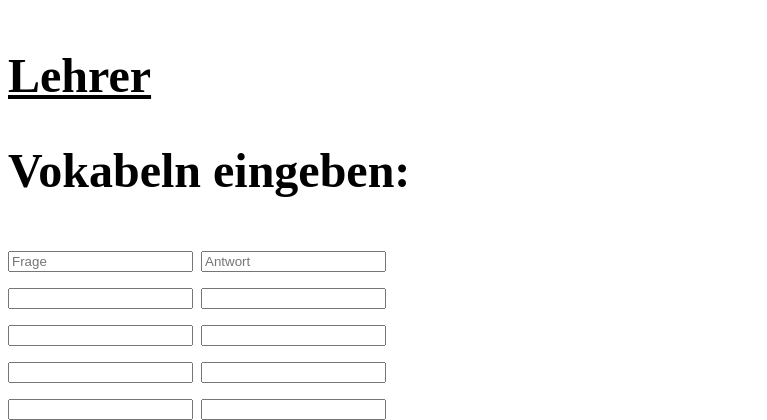
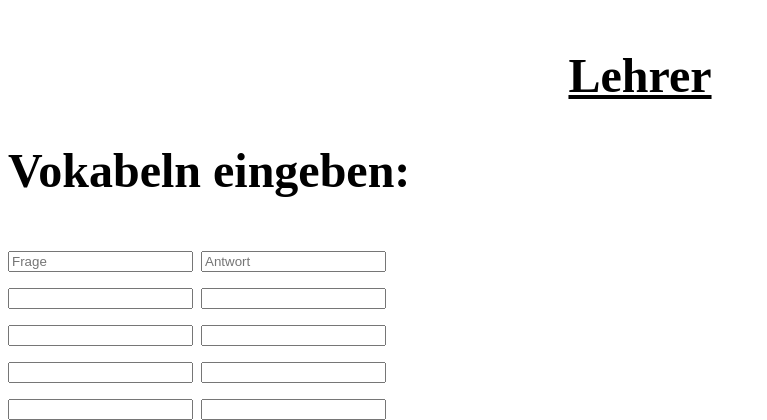
Before and after one commit to httfbw/100Points, a Flask app: page /teach/ in a window 1280 px wide. Shown: the part 425-845 px from the top of the page, without its empty margins (0-767 px from the left). Run offline with Flask 2, Linux system fonts and the light colour scheme; some libraries are stand-ins or nearby versions.

Commit message:
Texte zentriert

```diff
--- a/templates/teach.html
+++ b/templates/teach.html
@@ -21,6 +21,10 @@
       text-shadow: 2px 2px 4px #999;
       font-size: 50px;
   }
+  #Lehrer {
+    text-align: center;
+  }
+
   </style>
 
 </head>
@@ -29,9 +33,10 @@
   <h1 id="Überschrift">100 POINTS<h1>
   <section id "Hintergrund">
 
-  <p style="float:right;"  ><img src="http://www.hackathon-stuttgart.de/wordpress/wp-content/uploads/2015/12/hackathon-logo@2x.png" alt="hackathon"hight="50" width="200" >  <p><a href="index.html"> <img src="/static/img/Button_Home.png" alt="Home Button" /></a></p>
+  <p style="float:right;"  ><img src="http://www.hackathon-stuttgart.de/wordpress/wp-content/uploads/2015/12/hackathon-logo@2x.png" alt="hackathon"hight="50" width="200" >
+  <p><a href="index.html"> <img src="/static/img/Button_Home.png" alt="Home Button" /></a></p>
 
-  <h1><u>Lehrer</u></h1>
+  <h1 id="Lehrer"><u>Lehrer</u></h1>
 
   <div id="alert-success" class="alert" style="display: none;">
     <span class="closebtn">&times;</span>
```
Also changed, not shown: templates/learn.html (+4 -4 lines).
